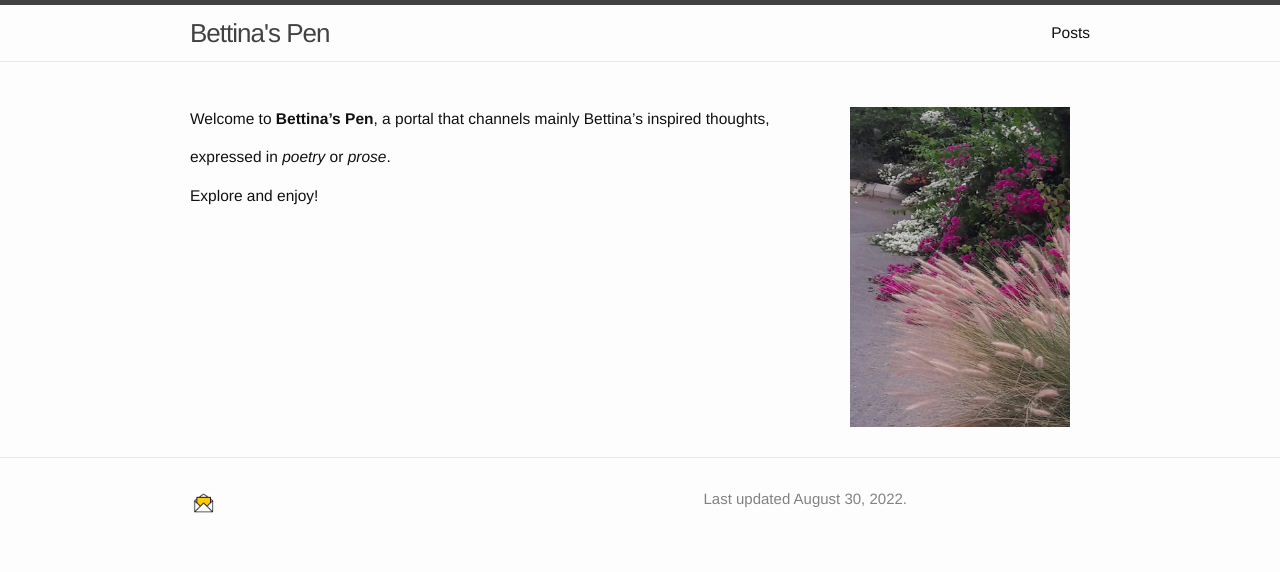
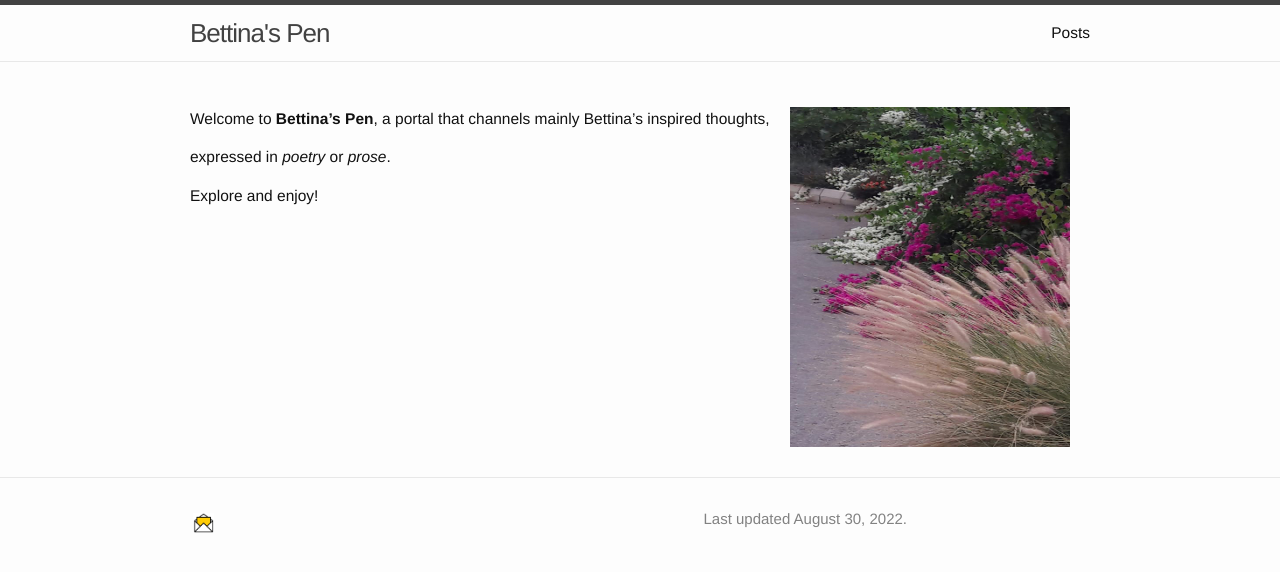
Before and after one commit to l-omar-chehab/bettinaspen.github.io-1, a Jekyll site: the page built from index.md, in a window 1280 px wide. Shown: the top 572 px of the page. Built offline with Jekyll 4.4.1, drawn with Linux system fonts in a browser that asks for light colours.

Commit message:
Update index.md

```diff
--- a/index.md
+++ b/index.md
@@ -4,7 +4,7 @@ layout: default
 
 <!--This is a comment for me that will not appear on the website-->
 
-![flower](./img/flower.jpg){: style="float: right; margin: 0px 20px; width: 220px; height: 320px" name="flower"}
+![flower](./img/flower.jpg){: style="float: right; margin: 0px 20px; width: 280px; height: 340px" name="flower"}
 
 Welcome to **Bettina's Pen**, a portal that channels mainly Bettina's inspired thoughts,
 
```
